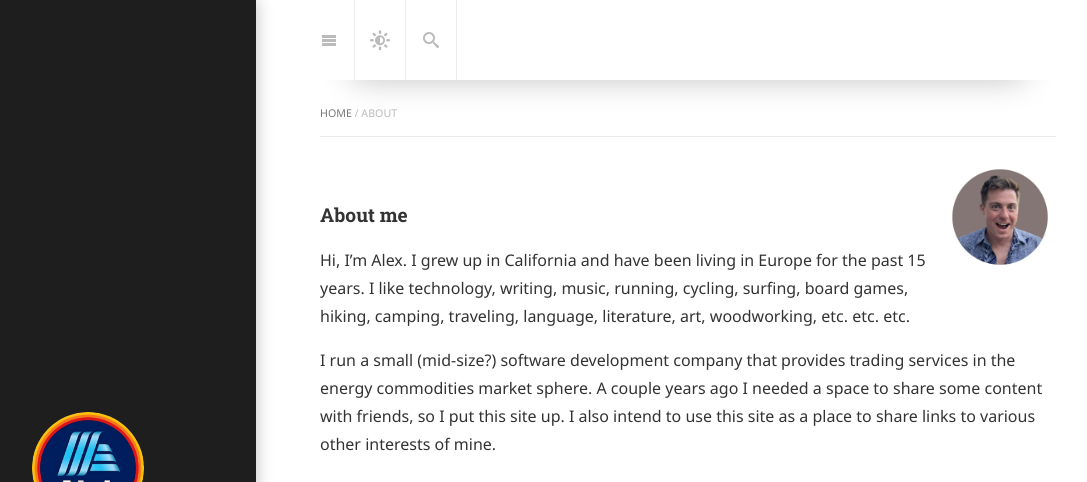
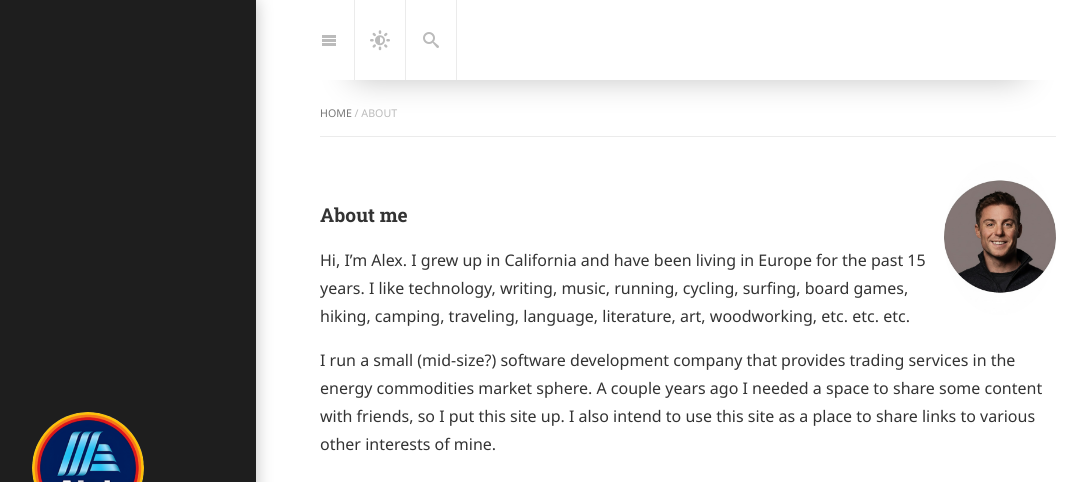
Before and after one commit to alex-thorne/blog, a Jekyll site: the page built from about.md, in a window 1280 px wide and 1259 px high. Shown: the top 482 px of the window, without its empty margins (80-1167 px from the left). Built offline with Jekyll 4.4.1, drawn with Linux system fonts in a browser that asks for light colours; cached includes are drawn as plain includes; nearby versions of some CDN libraries; some web fonts are replaced; library files that are not in the unit come from our copies; grey boxes are pictures that could not be loaded.

Commit message:
Replace old headshot with new one
Co-authored-by: alex-thorne <19760992+alex-thorne@users.noreply.github.com>

```diff
--- a/_data/authors.yml
+++ b/_data/authors.yml
@@ -11,7 +11,7 @@ author1:
 
   # This photo will be used in the about section
   picture:
-    path:            /assets/img/headshot.jpg
+    path:            /assets/img/headshot.png
     # srcset is optional, but can be used to provide higher res versions for retina displays
     #srcset:
     #  1x:            https://placehold.it/128x128
--- a/_data/resume.yml
+++ b/_data/resume.yml
@@ -2,7 +2,7 @@
 basics:
   name: "Alex Thorne"
   label: "IT Operations Manager"
-  picture: "/assets/img/headshot-resume.jpg"
+  picture: "/assets/img/headshot.png"
   website: "https://alexthorne.site"
   profiles:
     - network: "LinkedIn"
```
Also changed, not shown: assets/img/headshot-resume.jpg (deleted), assets/img/headshot.jpg (deleted), assets/img/headshot.png (renamed from assets/img/headshot_new.png).
